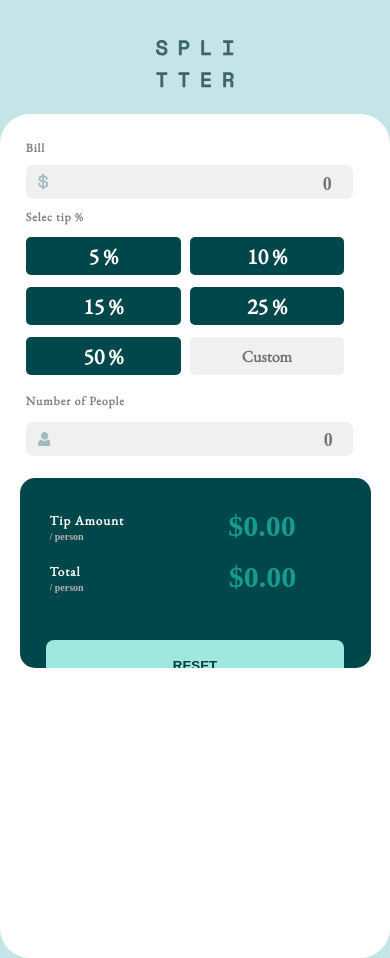
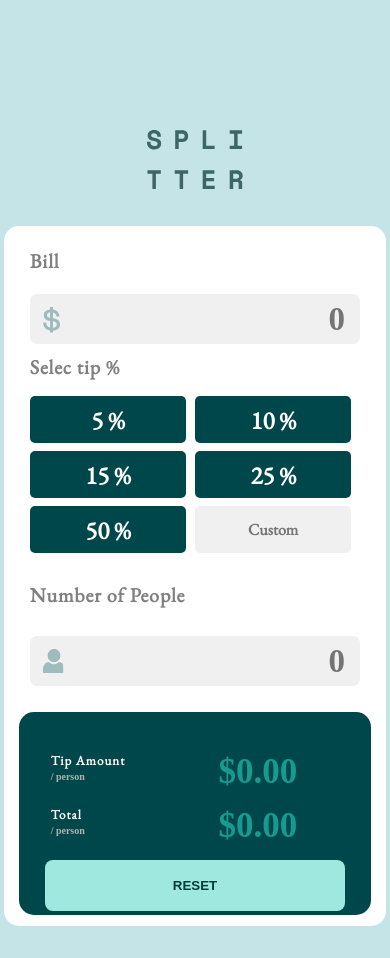
Before and after one commit to alexander1106/calculator-app, a plain HTML site: page index.html in a window 390 px wide. After the commit the page ends 926 px from the top, so only its background shows below. Drawn offline with nearby package versions, Linux system fonts and the light colour scheme.

Commit message:
tercer commit

```diff
--- a/index.html
+++ b/index.html
@@ -12,7 +12,7 @@
 <link href="https://fonts.googleapis.com/css2?family=EB+Garamond&display=swap" rel="stylesheet">
 </head>
 <body>
-    <main>
+    <div class="main">
         <div class="contenedor_logo">
             <img src="logo.svg">
         </div>
@@ -21,7 +21,7 @@
                 <div class="contenedor_uno_bill">
                     <h3>Bill</h3>
                     <div class="contenedor_uno_bill_input">
-                        <svg xmlns="http://www.w3.org/2000/svg" width="11" height="17"><path fill="#9EBBBD" d="M6.016 16.328v-1.464c1.232-.08 2.22-.444 2.964-1.092.744-.648 1.116-1.508 1.116-2.58v-.144c0-.992-.348-1.772-1.044-2.34-.696-.568-1.708-.932-3.036-1.092V4.184c.56.144 1.012.4 1.356.768.344.368.516.816.516 1.344v.288h1.824v-.432c0-.448-.088-.876-.264-1.284a3.783 3.783 0 00-.744-1.116A4.251 4.251 0 007.54 2.9a5.324 5.324 0 00-1.524-.492V.872H4.288V2.36a5.532 5.532 0 00-1.416.324c-.448.168-.84.392-1.176.672-.336.28-.604.616-.804 1.008-.2.392-.3.844-.3 1.356v.144c0 .96.316 1.708.948 2.244.632.536 1.548.884 2.748 1.044v3.912c-.704-.16-1.248-.472-1.632-.936-.384-.464-.576-1.08-.576-1.848v-.288H.256v.576c0 .464.08.924.24 1.38.16.456.404.88.732 1.272.328.392.744.728 1.248 1.008s1.108.476 1.812.588v1.512h1.728zM4.288 7.424c-.688-.128-1.164-.332-1.428-.612-.264-.28-.396-.644-.396-1.092 0-.464.176-.832.528-1.104.352-.272.784-.448 1.296-.528v3.336zm1.728 5.712V9.344c.768.128 1.328.328 1.68.6.352.272.528.688.528 1.248 0 .544-.196.984-.588 1.32-.392.336-.932.544-1.62.624z"/></svg>
+                        <svg xmlns="http://www.w3.org/2000/svg" width="12" height="16" class="svg"><path fill="#9EBBBD" d="M6.016 16.328v-1.464c1.232-.08 2.22-.444 2.964-1.092.744-.648 1.116-1.508 1.116-2.58v-.144c0-.992-.348-1.772-1.044-2.34-.696-.568-1.708-.932-3.036-1.092V4.184c.56.144 1.012.4 1.356.768.344.368.516.816.516 1.344v.288h1.824v-.432c0-.448-.088-.876-.264-1.284a3.783 3.783 0 00-.744-1.116A4.251 4.251 0 007.54 2.9a5.324 5.324 0 00-1.524-.492V.872H4.288V2.36a5.532 5.532 0 00-1.416.324c-.448.168-.84.392-1.176.672-.336.28-.604.616-.804 1.008-.2.392-.3.844-.3 1.356v.144c0 .96.316 1.708.948 2.244.632.536 1.548.884 2.748 1.044v3.912c-.704-.16-1.248-.472-1.632-.936-.384-.464-.576-1.08-.576-1.848v-.288H.256v.576c0 .464.08.924.24 1.38.16.456.404.88.732 1.272.328.392.744.728 1.248 1.008s1.108.476 1.812.588v1.512h1.728zM4.288 7.424c-.688-.128-1.164-.332-1.428-.612-.264-.28-.396-.644-.396-1.092 0-.464.176-.832.528-1.104.352-.272.784-.448 1.296-.528v3.336zm1.728 5.712V9.344c.768.128 1.328.328 1.68.6.352.272.528.688.528 1.248 0 .544-.196.984-.588 1.32-.392.336-.932.544-1.62.624z"/></svg>
                         <input  type="number" class="valor-introducido" placeholder="0">
                     </div>
                 </div>
@@ -44,18 +44,18 @@
 
                 <div class="contenedor_uno_bill_input">
                     <svg xmlns="http://www.w3.org/2000/svg" width="12" height="14"><path fill="#9EBBBD" d="M9.573 7.729c.406 0 .784.07 1.126.209.342.14.639.33.881.569.232.227.438.503.614.82a5.1 5.1 0 01.407.949c.097.312.178.654.242 1.016.062.359.105.699.126 1.011.02.307.031.624.031.945 0 .836-.259 1.512-.768 2.01-.504.492-1.17.742-1.98.742H2.748c-.81 0-1.477-.25-1.98-.742C.259 14.76 0 14.084 0 13.248c0-.322.01-.64.032-.945.02-.312.063-.652.126-1.01.063-.363.144-.705.242-1.017.1-.323.238-.643.407-.948.176-.318.382-.594.613-.821.243-.238.54-.43.882-.57.342-.138.72-.208 1.125-.208.16 0 .313.067.61.265.183.123.397.264.636.421.204.134.48.259.822.372.333.11.671.167 1.005.167a3.19 3.19 0 001.006-.167c.341-.113.618-.238.822-.372l.636-.42c.296-.2.45-.266.61-.266zM6.598 0C7.63 0 8.522.38 9.252 1.129s1.1 1.666 1.1 2.724c0 1.06-.37 1.976-1.1 2.725-.73.75-1.623 1.13-2.654 1.13-1.03 0-1.924-.38-2.653-1.13-.73-.749-1.1-1.666-1.1-2.725 0-1.058.37-1.975 1.1-2.724C4.675.379 5.567 0 6.598 0z"/></svg>
-                    <input type="number" required class="numero_personas" placeholder="0">
+                    <input type="number" required class="numero_personas" placeholder="0" >
                 </div>
             </section>
             <div class="contenedor_dos">
-                <div class="primer_rect">
+                <div class="rect">
                     <div class="texto">
                         <h2>Tip Amount </h2>
                         <h1>/ person</h1>
+                    </div>
+                    <div class="resultado_uno" placeholder="0.00"> $0.00</div>
                 </div>
-                <div class="resultado_uno" placeholder="0.00"> $0.00</div>
-                </div>
-                <div class="segundo_rect">
+                <div class="rect" id="rect2">
                     <div class="texto">
                         <h2>Total </h2>
                         <h1>/ person</h1>
@@ -69,7 +69,7 @@
                 </div>
         </div>
 
-    </main>
+    </div>
         <div class="aviso2">
             <div class="contenedor-aviso2">
                 <h2>Ingrese los datos</h2>
--- a/script.js
+++ b/script.js
@@ -56,8 +56,8 @@ function borrarAviso(){
 }
 botonDiez.addEventListener("click",  extraer);
 function borrar() {
-  valor.value="0";
+  valor.value="";
   resultadoDescuento.textContent = "$0.00";
   resultadoPersonas.textContent = "$0.00";
-  personas.value="0";
+  personas.value="";
 }
--- a/style.css
+++ b/style.css
@@ -12,9 +12,10 @@ body{
     height: 100vh;
 }
 
-main{
+.main{
     width: 50%;
-    height: 70vh;
+    padding: 1%;
+    height: 70%;
 }
 
 .contenedor_logo{
@@ -27,31 +28,32 @@ main{
     width: 5vw;
 }
 
-
 .contenedor_general{
     background-color: rgb(255, 255, 255);
     border-radius: 15px;
-    height: 56vh;
+    height: 79%;
     display: flex;
 }
 
 
 .contenedor_uno, .contenedor_dos{
-    width: 50%;
-    height: 300px;
+    width: 46%;
+    height: 90%;
     margin: 2% 2% 2% 0%;
     background-color:#00474B;
     border-radius: 15px;
 }
 .borrar{
+    margin-top: 23%;
     text-align: center;
     width: 100%;
 }
 
 .contenedor_uno{
     padding:3%;
+    padding-top: 1px;
     margin-left: 2%;
-    background-color: rgb(255, 255, 255);
+    background-color: white;
 }
 
 h3{
@@ -60,35 +62,40 @@ h3{
     margin-bottom: 8px ;
     font-family: 'EB Garamond', serif;
     letter-spacing: 0.9px;
+    margin-top: 10px;
 
 }
-
 
 .contenedor_uno_bill_input{
     margin-top: 9px;
     border-radius: 7px;
-    height: 34px;
+    height: 39px;
+    border: 2px solid rgb(240, 240, 240);
     background-color: rgb(240, 240, 240);
-    border: 2px solid rgb(240, 240, 240);
-    padding-top: 6px;
     padding-left: 10px;
-    position: relative;
+    display: flex;
+    align-items: center;
+    justify-content: center;
 }
-.contenedor_uno_bill_input:hover{
-    border: 2px solid rgb(70, 224, 212);
+svg{
+    transform: scale(1.3);
+    margin-right: 9px;
 }
 
 .contenedor_uno_bill_input input{
-    border: 0px;
-    height: 20px;
+    height: 23px;
     text-align: right;
     font-size: 18px;
     border: 0px;
     background-color: rgb(240, 240, 240);
-    width: 89%;
+    width: 90%;
+    padding-right: 8px;
     font-family: "https://fonts.google.com/specimen/Space+Mono";
     color:  #00474B;
     font-weight: 900;
+}
+.contenedor_uno_bill_input:hover{
+    border: 2px solid rgb(70, 224, 212);
 }
 
 input[type=number]::-webkit-inner-spin-button,
@@ -105,7 +112,6 @@ input:focus {
     display:flex;
     position: relative;
     width: 100%;
-    height: 20px;
 }
 .contenedor_textos .mensajeError {
     text-align: right;
@@ -115,11 +121,6 @@ input:focus {
     display: none;
 }
 
-
-.btns{
-    margin-top: 10px;
-    margin-bottom: 10px;
-}
 .contenedor_btns{
     display: grid;
     grid-template-columns: 33% 33% 33%;
@@ -134,9 +135,8 @@ input:focus {
     background-color: #00474B;
     color: white;
     margin-right: 9px;
-    margin-top: 4px;
+    margin-top: 8px;
     cursor:pointer;
-    margin-bottom: 8px;
 }
 .contenedor_btns input{
     text-align: center;
@@ -150,21 +150,19 @@ input:focus {
 }
 .contenedor_btns button:hover{
     background-color: #9DE9DF;
-    font-weight: 700;
+    font-weight: 600;
 }
 
 
-
-
-.primer_rect, .segundo_rect{
+.rect{
+    display:flex;
     color: #fafafa;
-    margin: 45px 25px 0px 30px;
-    display:flex ;
-    overflow: hidden;
+    margin: 14% 9%;
 
 }
 .texto h2, .texto h2{
-    font-size: 13px;    font-family: "EB Garamond";
+    font-size: 13px;
+    font-family: "EB Garamond";
     letter-spacing: 1px;
     color: rgb(255, 255, 255);
 }
@@ -176,9 +174,7 @@ input:focus {
     margin-top: 2px;
     font-size: 10px;
 }
-.segundo_rect{
-    margin-bottom: 9vh;
-}
+
 .reset{
     width: 85%;
     border:0px;
@@ -227,16 +223,6 @@ input:focus {
 .contenedor-aviso2 h2{
     margin-bottom: 3px;
 }
-.aviso{
-    width: 23vw;
-    position: absolute;
-    padding: 9px;
-    border: solid 1px black;
-    background-color: white;
-    border-radius: 20px;
-    box-shadow: 2px 2px 9px 2px;
-    display: none;
-}
 
 .ok2{
     width: 80px;
@@ -250,87 +236,84 @@ input:focus {
     cursor: pointer;
 }
 
-.x{
-    position: absolute;
-    margin-top: 30%;
-    color: red;
-    margin-left: 40%;
-    font-size:38px;
-    font-family: 'Gill Sans', 'Gill Sans MT', Calibri, 'Trebuchet MS', sans-serif;
-}
-.aviso h2{
-    text-align: center;
-    color: rgb(0, 0, 0);
-    margin-bottom: 2px;
-    font-size: 20px;
-    font-family: 'Segoe UI', Tahoma, Geneva, Verdana, sans-serif;
-}
-.contenedor-aviso{
-    width: 80%;
-    text-align: center;
-    margin: auto;
-}
 
 
 
 @media screen and (max-width: 475px) {
-    body{
-        display: block;
-    }
-    main{
+    .main{
         width: 100%;
-    }
-    .contenedor_logo{
-        margin-top: 40px;
+
     }
     .contenedor_logo img{
-        width:20vw;
+        width: 25%;
+        margin-bottom: 10px;
     }
+
     .contenedor_general{
         display: block;
-        border-radius: 30px;
-        overflow: hidden;
-        height: 100vh;
+        background-color: #ffffff;
+        height: 700px;
+        padding: 3%;
     }
-    .primer_rect{
+    .contenedor_uno, .contenedor_dos{
+        width: 98%;
+        height: 45%;
+        margin-bottom: -10px;
+        margin: auto;
+    }
+
+    h3{
+        font-size: 20px;
+    }
+    .contenedor_btns{
+        grid-template-columns: 50% 50%;
+        grid-template-rows: 55px 55px 55px;
+        margin-bottom: 19px;
+    }
+    .contenedor_dos{
+        margin-top:170px ;
+        height: 30%;
+        padding-top: 22px;
+    }
+    .contenedor_btns button{
+        font-size: 25px;
+    }
+    .contenedor_uno_bill_input{
+        height: 50px;
+        margin-top: 20px;
+    }
+    .contenedor_uno_bill_input input{
+        height: 35px;
+        font-size: 33px;
+    }
+    svg{
+        transform: scale(1.7);
+    }
+    .rect{
+        padding-top: 4px;
+        padding-bottom: 0px;
+        margin: 4% 9%;
+
+    }
+    #rect2{
+        padding-top: 0px;
+    }
+    .borrar{
+        margin-top: 10px;
+    }
+    .aviso2{
+        width: 60%;
+        border-color: black;
+        border: 1px;
+        height:30%;
+        box-shadow: 1px 1px 19px 1px black;
+    }
+    .contenedor-aviso2{
         width: 80%;
     }
-    .contenedor_uno{
-        width: 90%;
-        margin: 14px 14px 0px;
-      }
-    .contenedor_btns button{
-        font-size: 22px;
-        font-weight: 900;
-    }
-    .contenedor_btns{
-        grid-template-columns: 50% 50% ;
-        grid-template-rows: 50px 50px 50px;
-    }
-    .contenedor_dos{
-        width: 90%;
-        margin: auto;
-    }
-    .primer_rect{
-        margin-top: 14px;
-        padding-top:20px;
-    }
-    .segundo_rect{
-        margin-top: 20px;
-    }
-
-    .borrar{
-        margin-top: -30px;
-    }
-    .contenedor_dos{
-        height: 190px;
-        margin-top: 50px;
-        overflow: hidden;
+    .aviso2 h2{
+        text-align: center;
+        padding-bottom: -10px;
 
     }
-    .resultado_uno, .resultado_dos{
-        font-size: 30px;
-        margin-top:-3px ;
-    }
-
 }
```
